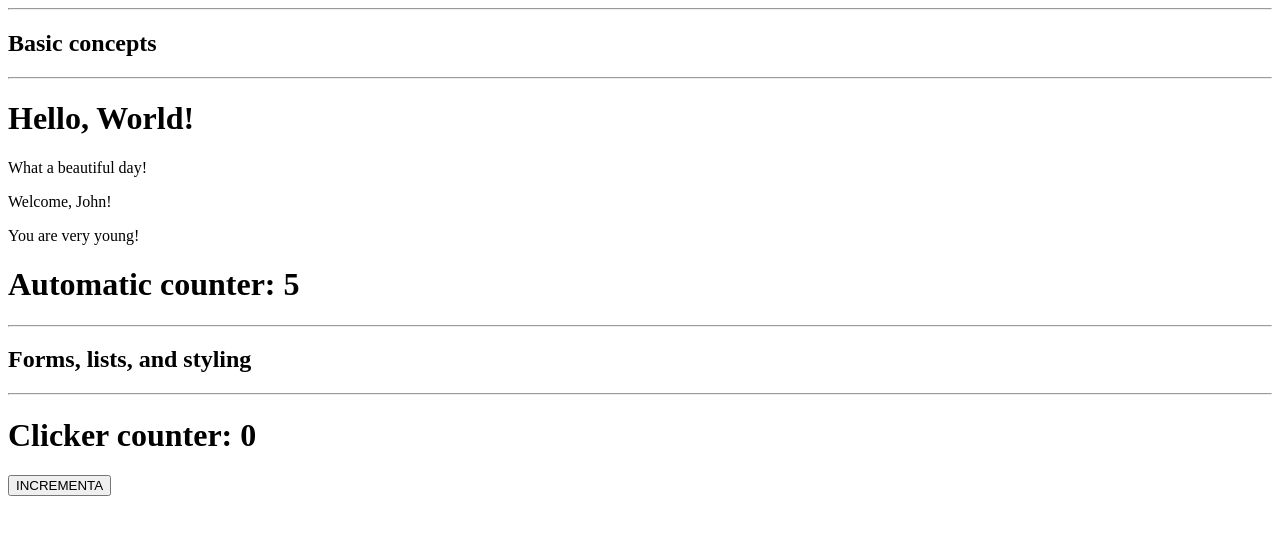
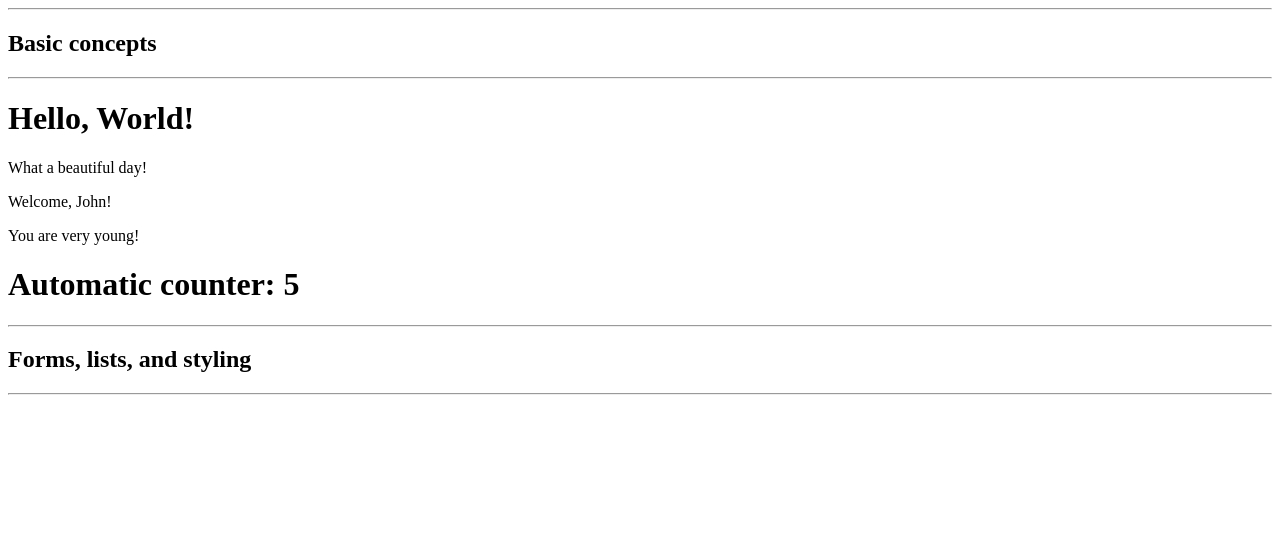
Before and after one commit to darthClara/react-exercises, a React (Create React App) app: page / in a window 1280 px wide. Shown: the top 534 px of the page. Built offline with nearby package versions, Linux system fonts and the light colour scheme.

Commit message:
fixed develop

```diff
--- a/src/App.js
+++ b/src/App.js
@@ -2,7 +2,6 @@ import React from "react";
 import Hello from "./Hello";
 import Welcome from "./Welcome";
 import Counter from "./Counter";
-import ClickCounter from "./FormsListsAndStyling/ClickCounter";
 
 export default class App extends React.Component {
     render() {
@@ -17,7 +16,6 @@ export default class App extends React.Component {
                 <hr/>
                 <h2>Forms, lists, and styling</h2>
                 <hr/>
-                <ClickCounter/>
             </div>
         )
     }
```
